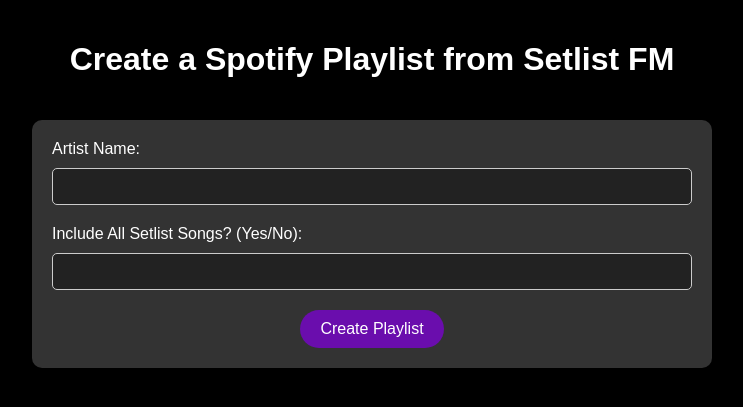
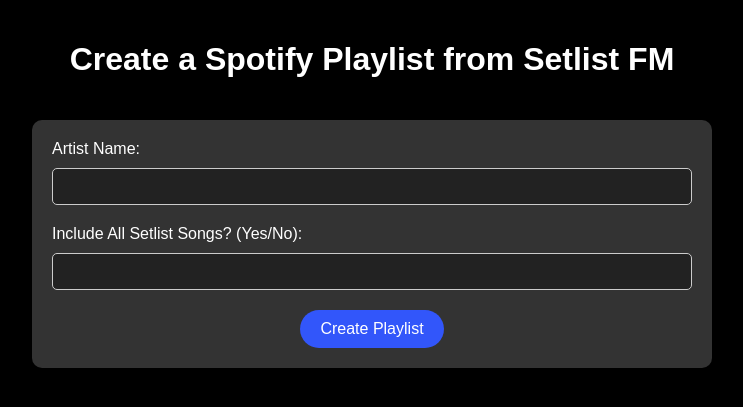
Before and after one commit to caitlinwright100/SpotifySetList, a FastAPI app: page / in a window 1280 px wide. Shown: the top 407 px of the page, without its empty margins (268-1011 px from the left). Run offline with FastAPI, Linux system fonts and the light colour scheme.

Commit message:
Changed background from purple to blue as a test

```diff
--- a/templates/index.html
+++ b/templates/index.html
@@ -49,7 +49,7 @@
         }
 
         button[type="submit"] {
-            background-color: #6a0dad; /* Purple button background color */
+            background-color: #3256fa; /* Purple button background color */
             color: #fff; /* White text color */
             border: none;
             padding: 10px 20px;
--- a/templates/success.html
+++ b/templates/success.html
@@ -54,7 +54,7 @@
 <body>
     <main>
         <h1>Playlist Created Successfully!</h1>
-        <p>Follow the link to see your playlist: {{  playlist_url }}</p>
+        <p>Follow the link to see your playlist: <a href="{{  playlist_url }}">{{ playlist_url }}</a></p>
         <button class="btn" onclick="window.location.href='/'">Create Another Playlist</button>
     </main>
 </body>
```
Also changed, not shown: 2 other files.
